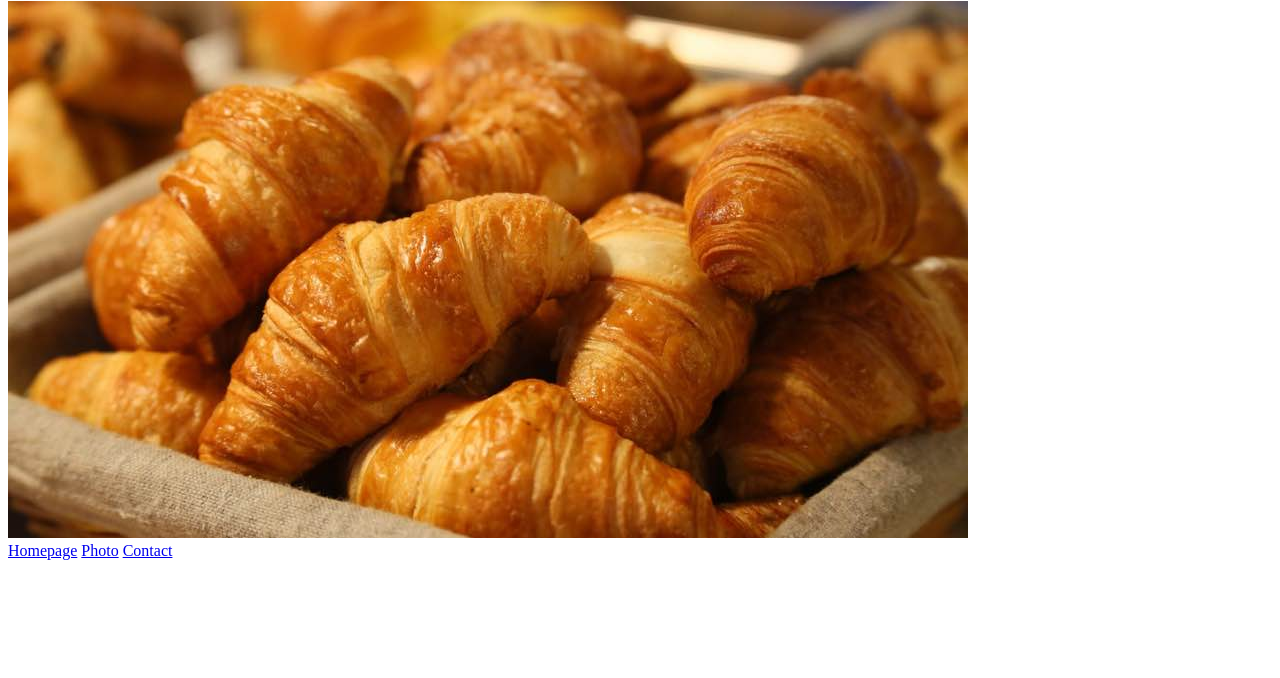
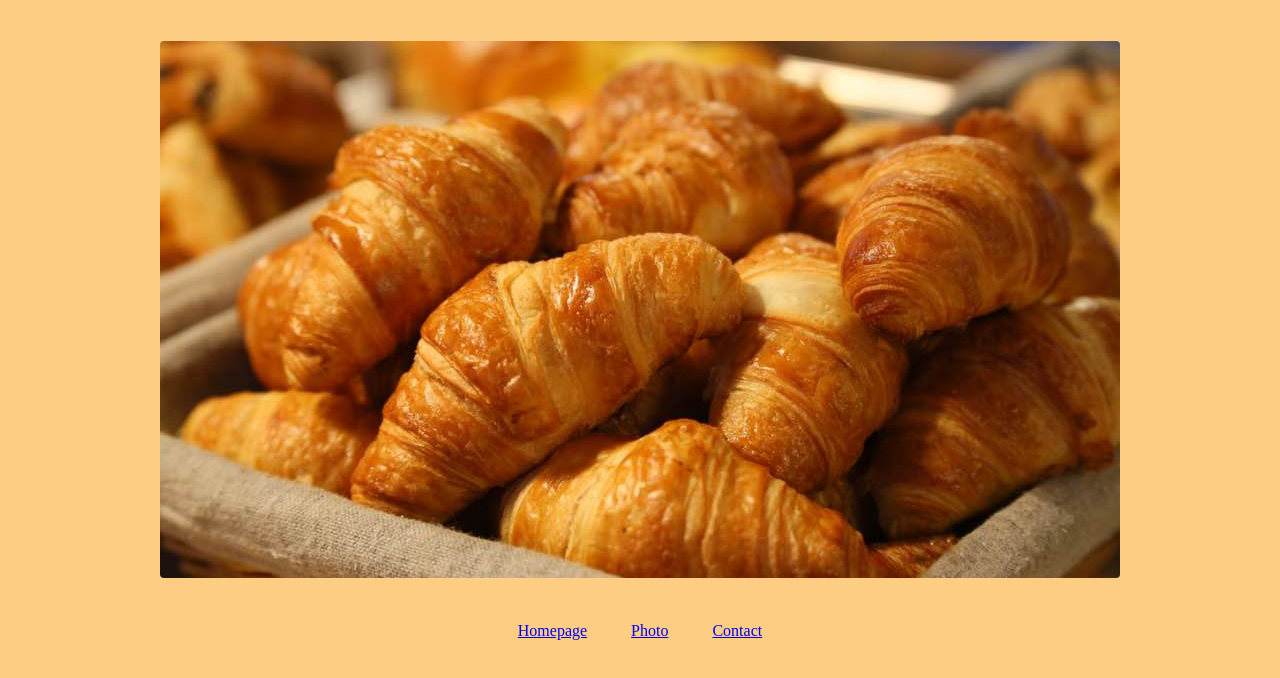
Before and after one commit to AnnaSM94/Croissant, a plain HTML site: page photo.html in a window 1280 px wide. Shown: the part 80-758 px from the top of the page. Drawn offline with Linux system fonts and the light colour scheme.

Commit message:
Added CSS

```diff
--- /dev/null
+++ b/css/style.css
@@ -0,0 +1,13 @@
+body {
+  background-color: #fccd83;
+  text-align: center;
+}
+
+img {
+  border-radius: 4px;
+  margin: 40px;
+}
+
+a {
+  margin: 20px;
+}
--- a/photo.html
+++ b/photo.html
@@ -4,6 +4,7 @@
     <meta charset="UTF-8" />
     <meta name="viewport" content="width=device-width, initial-scale=1.0" />
     <title>Photo</title>
+    <link rel="stylesheet" href="/css/style.css" />
   </head>
   <body>
     <h1>🥐 Picture of Croissants</h1>
```
Also changed, not shown: contact.html (+1 -0 lines), index.html (+1 -0 lines).
